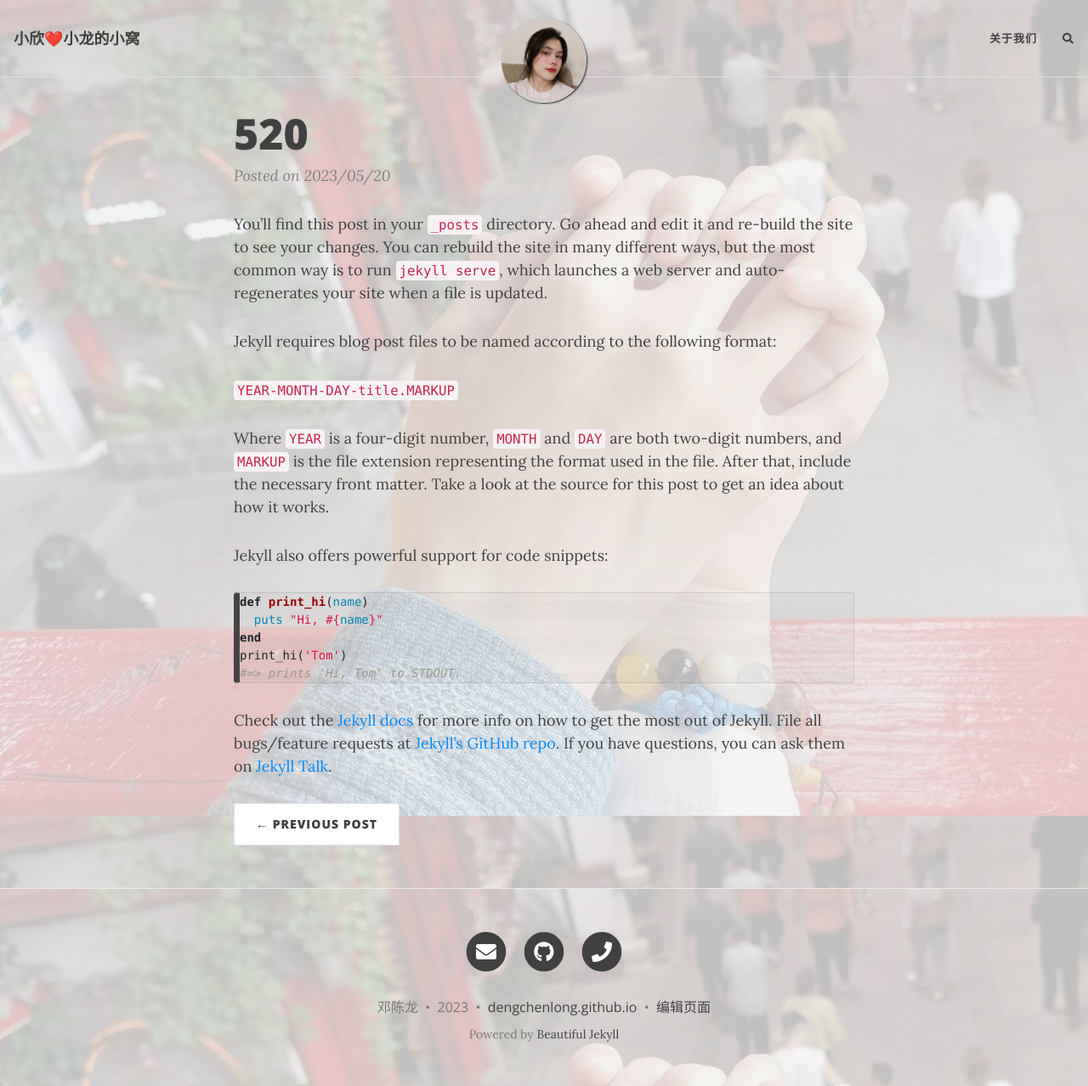
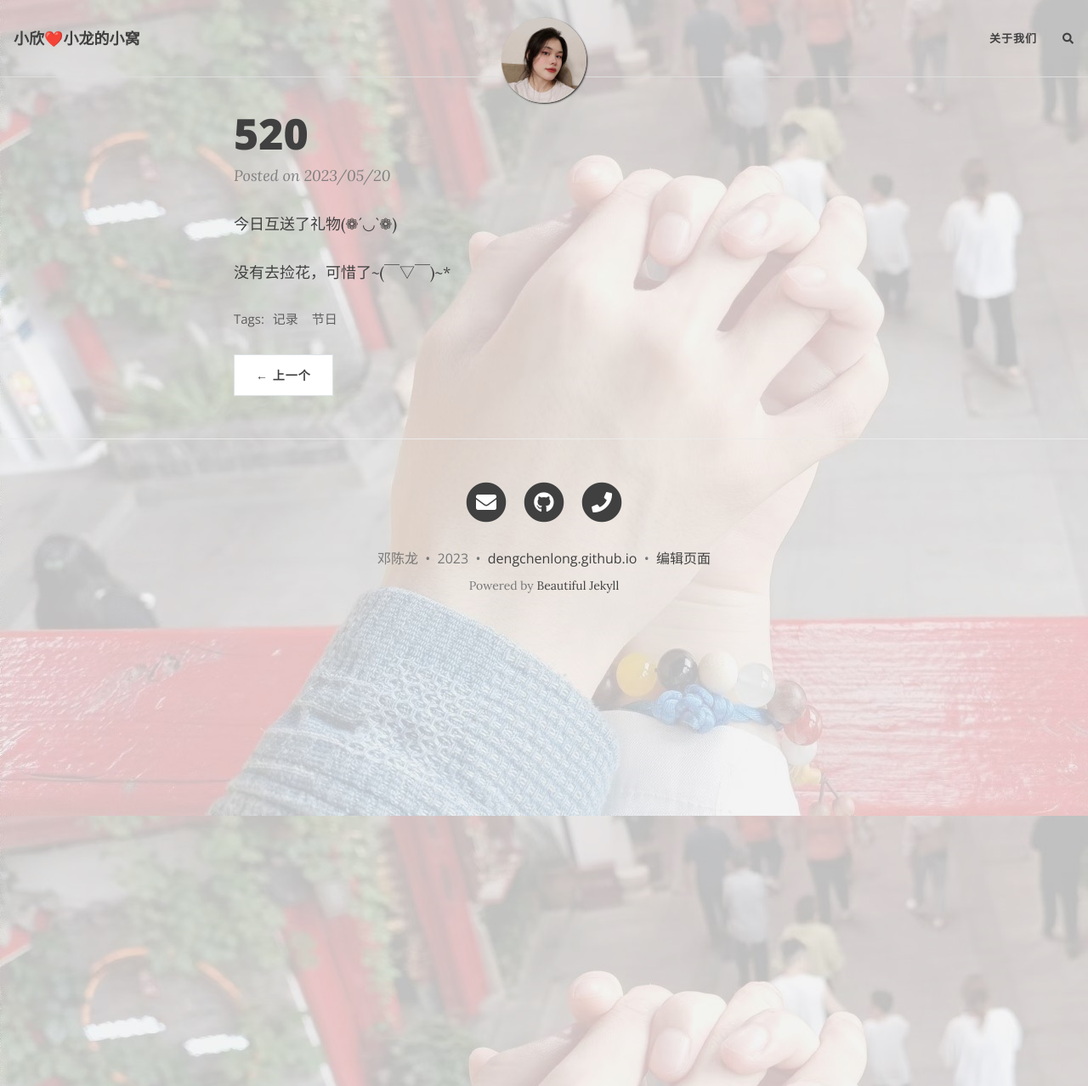
Before and after one commit to dengchenlong/dengchenlong.github.io, a Jekyll site: the page built from _posts/2023-05-20-520.markdown, in a window 1280 px wide and 1278 px high. Shown: the whole window at 85% size. Built offline with Jekyll 4.4.1, drawn with Linux system fonts in a browser that asks for light colours; nearby versions of some CDN libraries; comment, search, counter and statistics services are not loaded.

Commit message:
Initial commit

```diff
--- a/_layouts/post.html
+++ b/_layouts/post.html
@@ -67,12 +67,12 @@ layout: base
       <ul class="pagination blog-pager">
         {% if page.previous.url %}
         <li class="page-item previous">
-          <a class="page-link" href="{{ page.previous.url | relative_url }}" data-toggle="tooltip" data-placement="top" title="{{page.previous.title | strip_html | xml_escape}}">&larr; Previous Post</a>
+          <a class="page-link" href="{{ page.previous.url | relative_url }}" data-toggle="tooltip" data-placement="top" title="{{page.previous.title | strip_html | xml_escape}}">&larr; 上一个</a>
         </li>
         {% endif %}
         {% if page.next.url %}
         <li class="page-item next">
-          <a class="page-link" href="{{ page.next.url | relative_url }}" data-toggle="tooltip" data-placement="top" title="{{page.next.title | strip_html | xml_escape}}">Next Post &rarr;</a>
+          <a class="page-link" href="{{ page.next.url | relative_url }}" data-toggle="tooltip" data-placement="top" title="{{page.next.title | strip_html | xml_escape}}">下一个 &rarr;</a>
         </li>
         {% endif %}
       </ul>
--- a/_posts/2023-05-20-520.markdown
+++ b/_posts/2023-05-20-520.markdown
@@ -2,28 +2,10 @@
 layout: post
 title:  "520"
 date:   2023-05-20 9:00:00 +0800
-categories: 刘宇欣❤️邓陈龙 时空回廊
+thumbnail-img: /assets/img/520.jpg
+tags: [记录, 节日]
 ---
-You’ll find this post in your `_posts` directory. Go ahead and edit it and re-build the site to see your changes. You can rebuild the site in many different ways, but the most common way is to run `jekyll serve`, which launches a web server and auto-regenerates your site when a file is updated.
 
-Jekyll requires blog post files to be named according to the following format:
+今日互送了礼物(❁´◡`❁)
 
-`YEAR-MONTH-DAY-title.MARKUP`
-
-Where `YEAR` is a four-digit number, `MONTH` and `DAY` are both two-digit numbers, and `MARKUP` is the file extension representing the format used in the file. After that, include the necessary front matter. Take a look at the source for this post to get an idea about how it works.
-
-Jekyll also offers powerful support for code snippets:
-
-{% highlight ruby %}
-def print_hi(name)
-  puts "Hi, #{name}"
-end
-print_hi('Tom')
-#=> prints 'Hi, Tom' to STDOUT.
-{% endhighlight %}
-
-Check out the [Jekyll docs][jekyll-docs] for more info on how to get the most out of Jekyll. File all bugs/feature requests at [Jekyll’s GitHub repo][jekyll-gh]. If you have questions, you can ask them on [Jekyll Talk][jekyll-talk].
-
-[jekyll-docs]: https://jekyllrb.com/docs/home
-[jekyll-gh]:   https://github.com/jekyll/jekyll
-[jekyll-talk]: https://talk.jekyllrb.com/
+没有去捡花，可惜了~(￣▽￣)~*
--- a/_posts/2023-05-20-welcome.markdown
+++ b/_posts/2023-05-20-welcome.markdown
@@ -2,7 +2,8 @@
 layout: post
 title:  "欢迎来到我们的小窝！"
 date:   2023-05-20 00:00:00 +0800
-categories: 刘宇欣❤️邓陈龙 时空回廊
+thumbnail-img: /assets/img/爱情小屋.jpg
+tags: [记录]
 ---
 
-![hello](/assets/img/hello_world.jpeg)
+![hello](/assets/img/hello_world.jpeg){: .mx-auto.d-block :}
```
Also changed, not shown: aboutus.markdown (+4 -4 lines), assets/img/520.jpg (added), assets/img/install-steps.gif (deleted), assets/img/path.jpg (deleted), assets/img/thumb.png (deleted), assets/img/爱情小屋.jpg (added), 1 other file.
